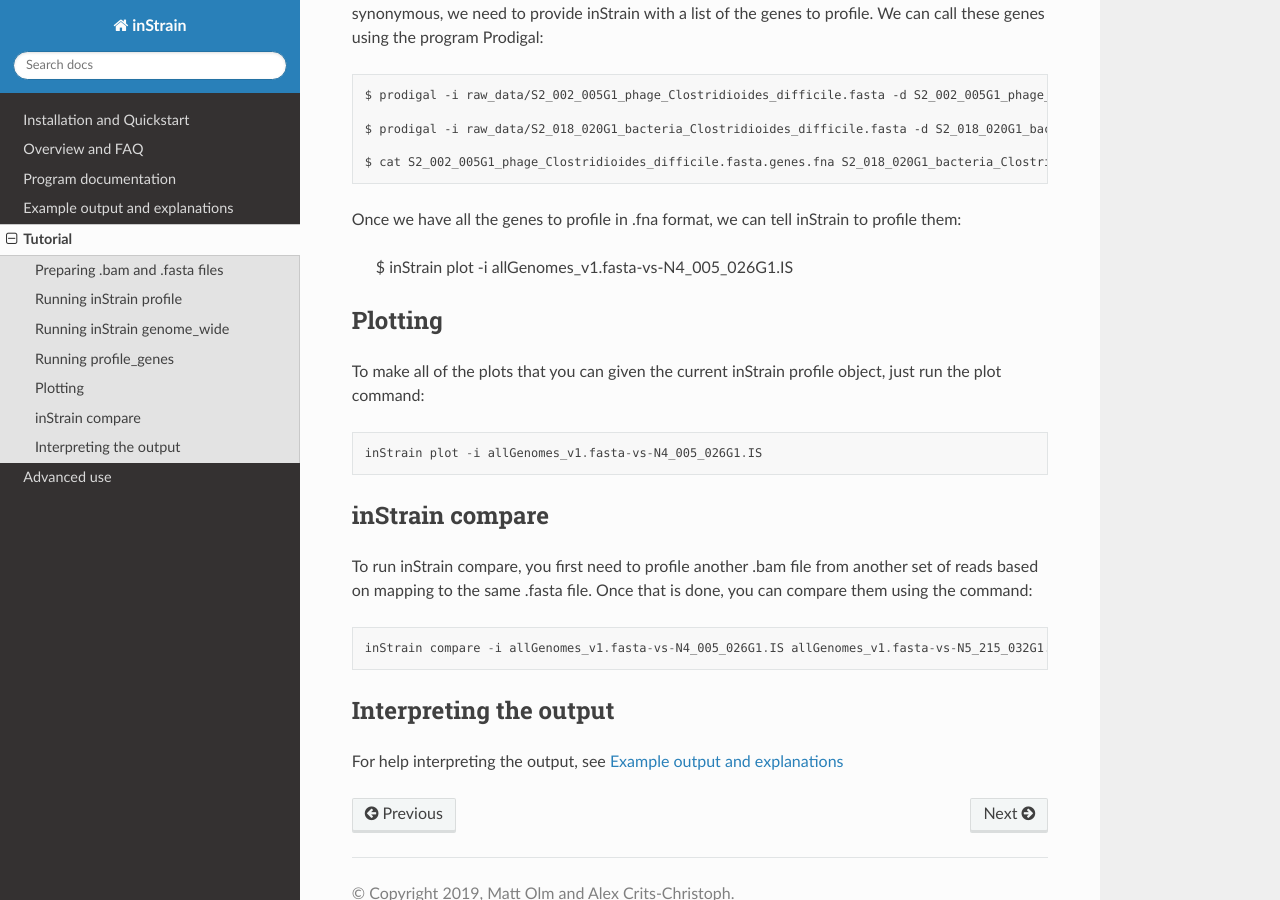
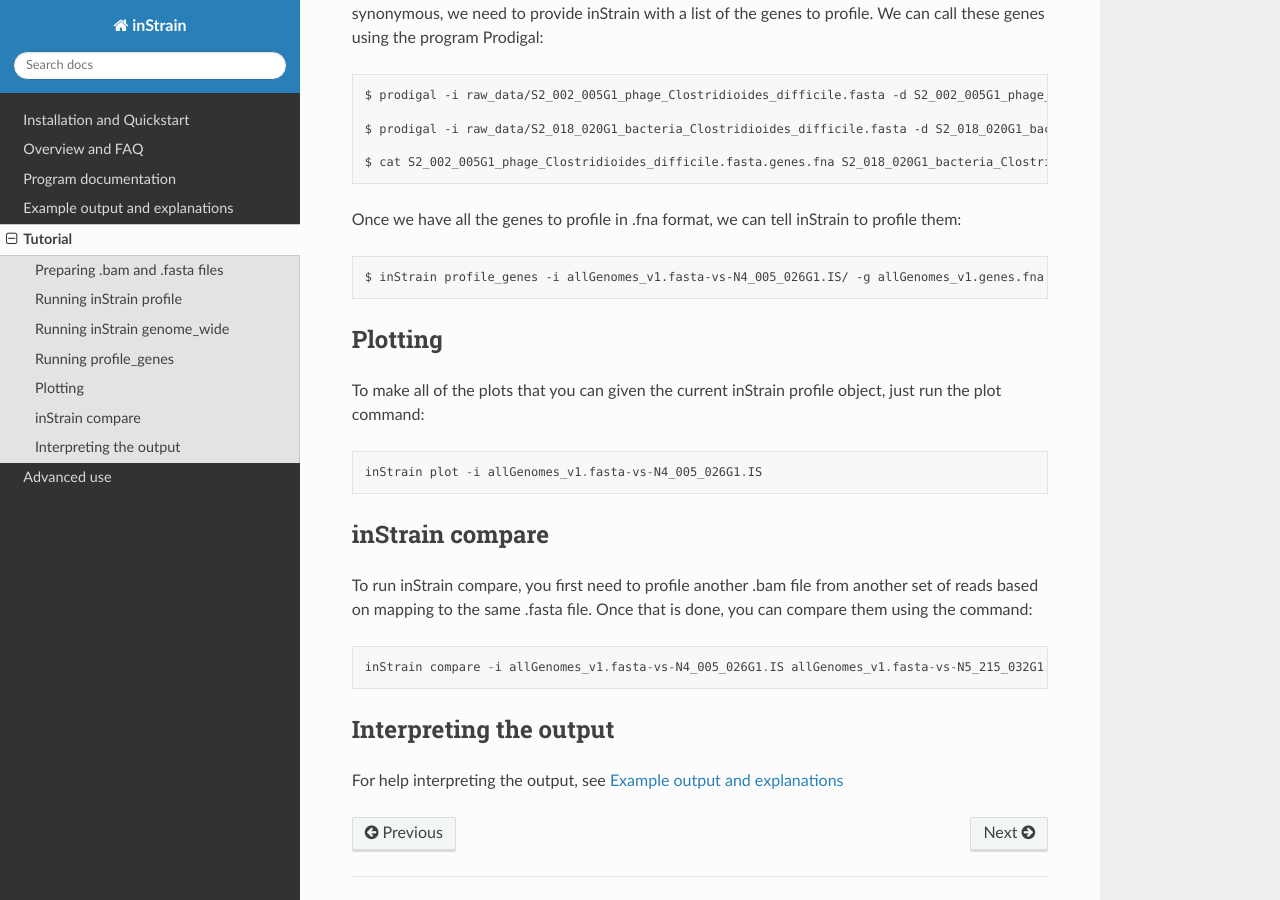
Before and after one commit to MrOlm/inStrain, a Sphinx documentation site: the page built from docs/tutorial.rst, in a window 1280 px wide and 900 px high, scrolled down 1878 px. Built offline with Sphinx 7.4.7 and the Read the Docs theme 2.0.0, drawn with Linux system fonts in a browser that asks for light colours.

Commit message:
Update tutorial.rst

```diff
--- a/docs/tutorial.rst
+++ b/docs/tutorial.rst
@@ -61,9 +61,9 @@ In order to get gene level information, including categorizing SNPs as synonymou
 
  $ cat S2_002_005G1_phage_Clostridioides_difficile.fasta.genes.fna S2_018_020G1_bacteria_Clostridioides_difficile.fasta.genes.fna > allGenomes_v1.genes.fna
 
-Once we have all the genes to profile in .fna format, we can tell inStrain to profile them:
+Once we have all the genes to profile in .fna format, we can tell inStrain to profile them::
 
- $ inStrain plot -i allGenomes_v1.fasta-vs-N4_005_026G1.IS
+ $ inStrain profile_genes -i allGenomes_v1.fasta-vs-N4_005_026G1.IS/ -g allGenomes_v1.genes.fna
 
 Plotting
 ------
```
